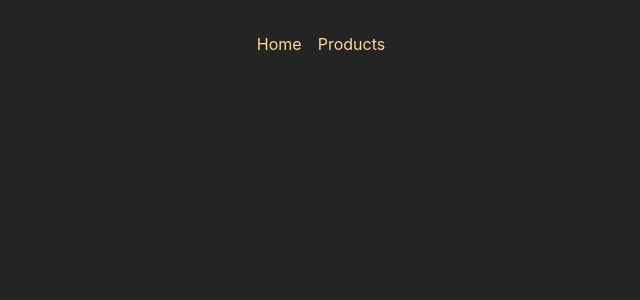
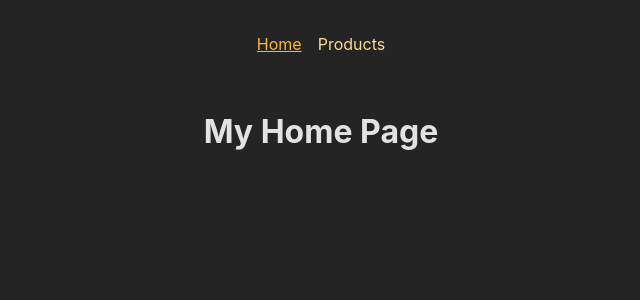
Before and after one commit to Omar-Elmoez/Order-Food, a React (Vite) app: page / in a window 1280 px wide. Shown: the top 300 px of the page, without its empty margins (319-959 px from the left). Built offline with nearby package versions, Linux system fonts and the light colour scheme.

Commit message:
add error page & use NavLink

```diff
--- a/src/components/Navbar.tsx
+++ b/src/components/Navbar.tsx
@@ -1,20 +1,35 @@
-import { Link } from "react-router-dom";
-import classes from "./Navbar.module.css"
+import { NavLink } from "react-router-dom";
+import classes from "./Navbar.module.css";
 function Navbar() {
   return (
     <header className={classes.header}>
       <nav>
         <ul className={classes.list}>
           <li>
-            <Link to="/home">Home</Link>
+            <NavLink
+              to="/"
+              className={({ isActive }) =>
+                isActive ? classes.active : undefined
+              }
+              end
+            >
+              Home
+            </NavLink>
           </li>
           <li>
-            <Link to="/products">Products</Link>
+            <NavLink
+              to="/products"
+              className={({ isActive }) =>
+                isActive ? classes.active : undefined
+              }
+            >
+              Products
+            </NavLink>
           </li>
         </ul>
       </nav>
     </header>
-  )
+  );
 }
 
-export default Navbar
+export default Navbar;
--- a/src/index.css
+++ b/src/index.css
@@ -48,3 +48,8 @@ ul {
   margin: 0;
   padding: 0;
 }
+
+main {
+  margin: 2rem auto;
+  text-align: center;
+}
--- /dev/null
+++ b/src/pages/Error.tsx
@@ -0,0 +1,15 @@
+import Navbar from "../components/Navbar";
+
+function ErrorPage() {
+  return (
+    <>
+      <Navbar />
+      <main>
+        <h1>An Error Occurred!</h1>
+        <p>Couldn't find this page.</p>
+      </main>
+    </>
+  )
+}
+
+export default ErrorPage
--- a/src/pages/index.ts
+++ b/src/pages/index.ts
@@ -1,4 +1,5 @@
 import Home from "./Home";
 import Products from "./Products";
+import ErrorPage from "./Error";
 
-export { Home, Products }
+export { Home, Products, ErrorPage }
--- a/src/routes/RootLayout.module.css
+++ /dev/null
@@ -1,4 +0,0 @@
-.content {
-  margin: 2rem auto;
-  text-align: center;
-}
--- a/src/routes/RootLayout.tsx
+++ b/src/routes/RootLayout.tsx
@@ -1,11 +1,11 @@
 import { Outlet } from "react-router-dom";
 import Navbar from "../components/Navbar";
-import classes from "./RootLayout.module.css";
+
 function RootLayout() {
   return (
     <>
       <Navbar />
-      <main className={classes.content}>
+      <main>
         <Outlet />
       </main>
     </>
--- a/src/routes/index.tsx
+++ b/src/routes/index.tsx
@@ -1,14 +1,15 @@
 import { createBrowserRouter } from "react-router-dom";
-import { Home, Products } from "../pages";
+import { Home, Products, ErrorPage } from "../pages";
 import RootLayout from "./RootLayout";
 
 const router = createBrowserRouter([
   {
     path: "/",
     element: <RootLayout />,
+    errorElement: <ErrorPage />,
     children: [
       {
-        path: "/home",
+        path: "/",
         element: <Home  />
       },
       {
```
